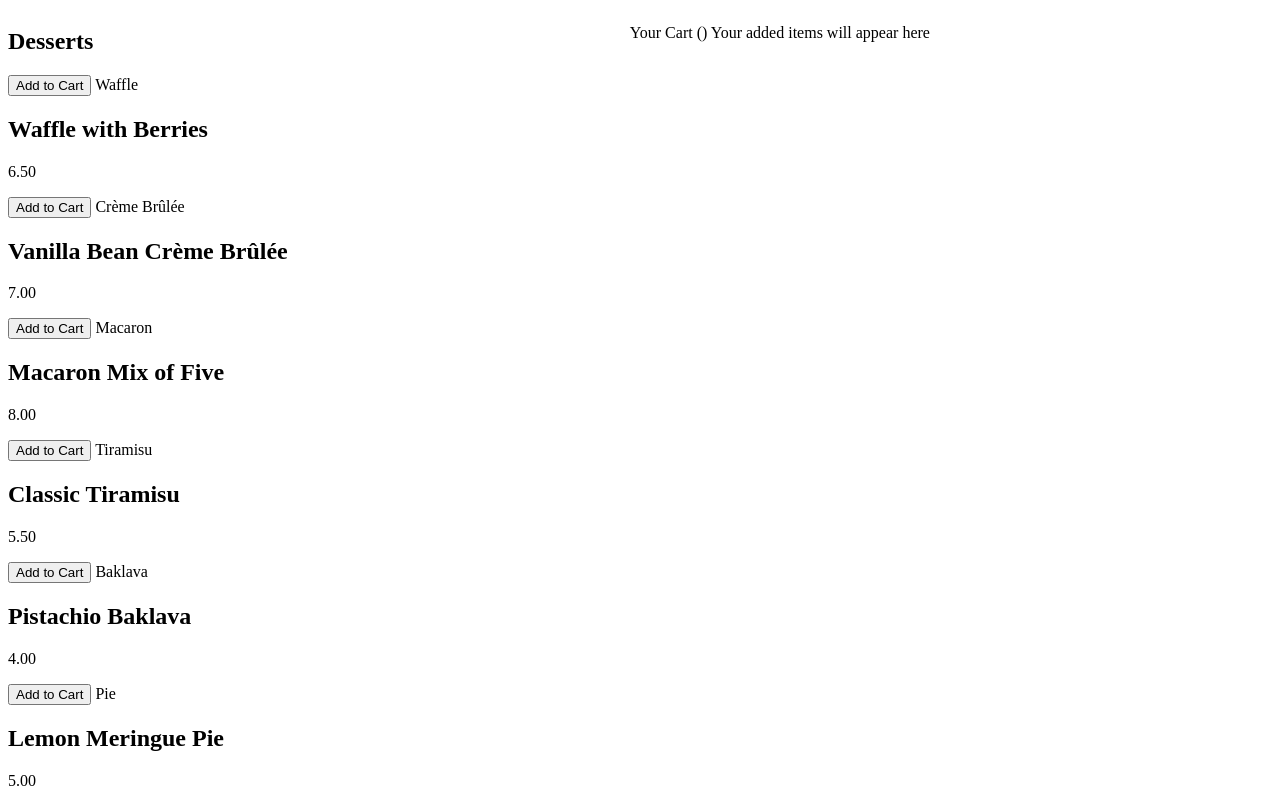
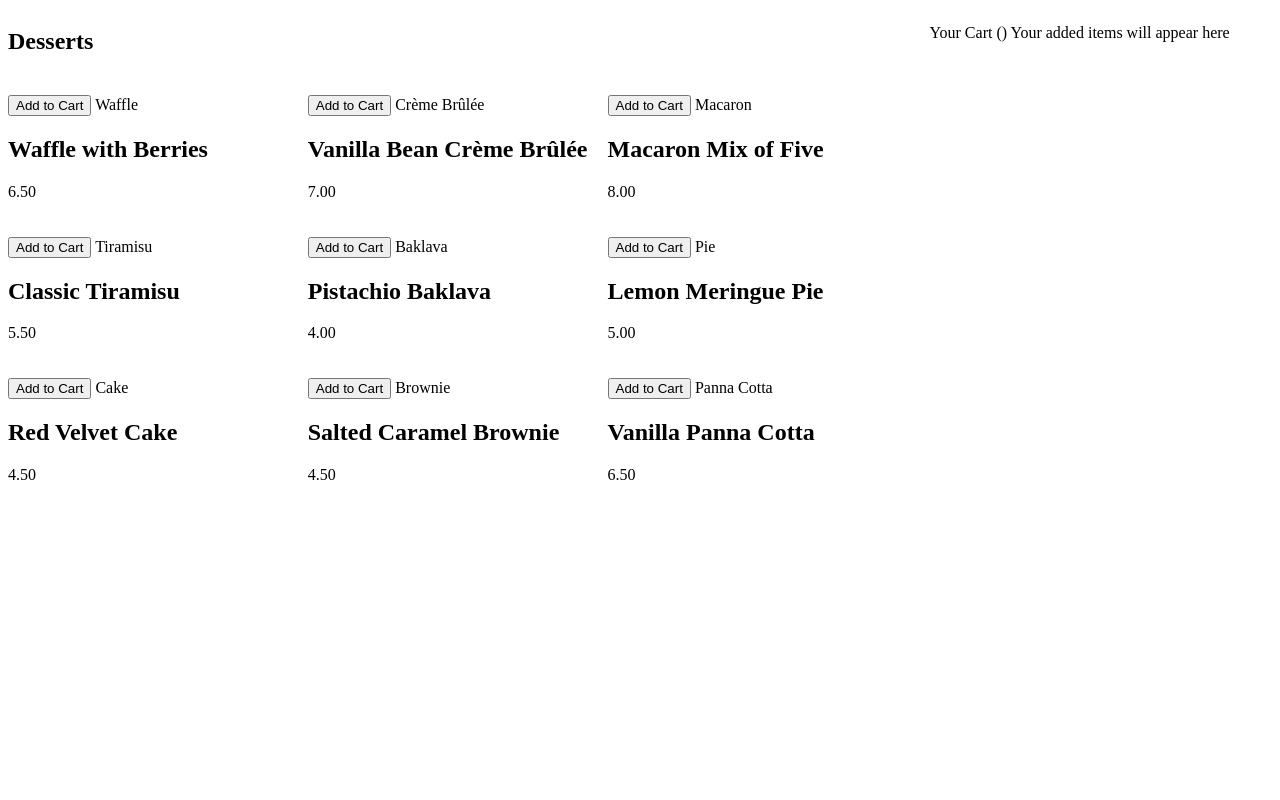
Before and after one commit to Angie09309/desserts-shop, a plain HTML site: page index.html in a window 1280 px wide. Shown: the top 800 px of the page. Drawn offline with Linux system fonts and the light colour scheme.

Commit message:
feat: :art: implement grid layout for products section and header

```diff
--- a/styles.css
+++ b/styles.css
@@ -3,3 +3,13 @@
   justify-content: space-between;
   gap: 30px;
 }
+
+.products-section {
+  display: grid;
+  grid-template-columns: repeat(3, 1fr);
+  gap: 20px;
+}
+
+.products-section h1 {
+  grid-column: 1/-1;
+}
```
